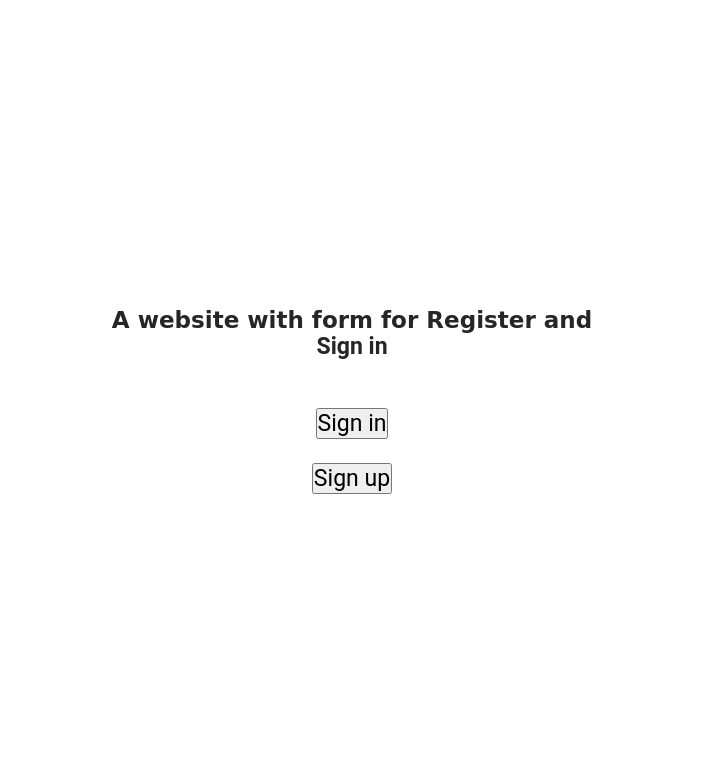
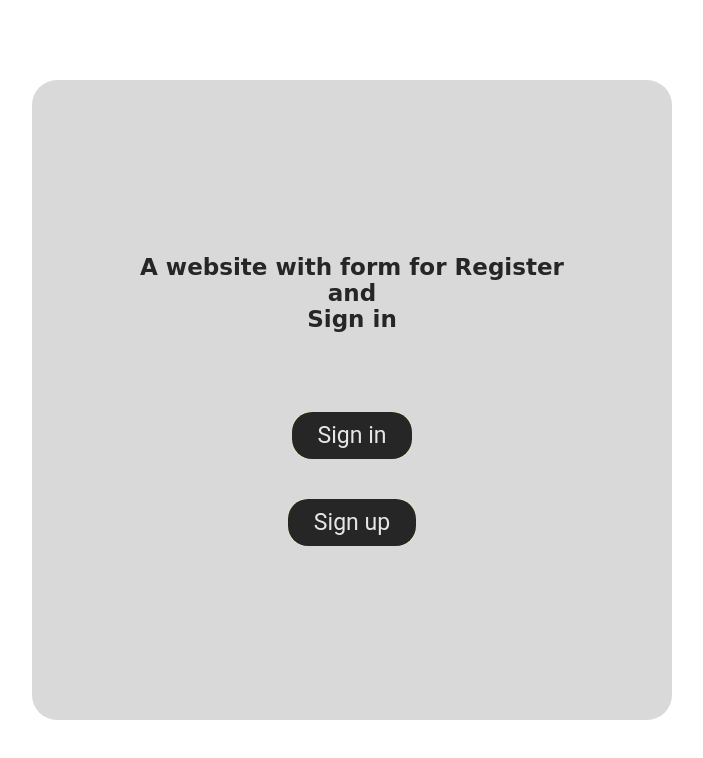
Before and after one commit to Eter-NS/login-register-form-auth-only-with-js, a website built with Vite: page src/index.html in a window 1280 px wide. Shown: the whole page, without its empty margins (288-991 px from the left). Built offline with nearby package versions, Linux system fonts and the light colour scheme.

Commit message:
Adding index.html styling

```diff
--- a/src/scss/index components/index.scss
+++ b/src/scss/index components/index.scss
@@ -1,16 +1,28 @@
 @use "../common/forward_main" as *;
+@use "../components/button";
 
 body {
   font-size: 1.5rem;
 }
 
 main {
+  z-index: 0;
+  width: 80vmin;
+  height: 80vmin;
+  padding: 5%;
   @include flexbox(column);
-  row-gap: 3vh;
+  border-radius: 25px;
+  background-color: getCSSVar(window);
+  row-gap: 5vmin;
 }
 
 h1 {
   text-align: center;
   padding: 0 5%;
   font-family: $Merienda;
+
+  span {
+    font-family: inherit;
+    display: block;
+  }
 }
```
